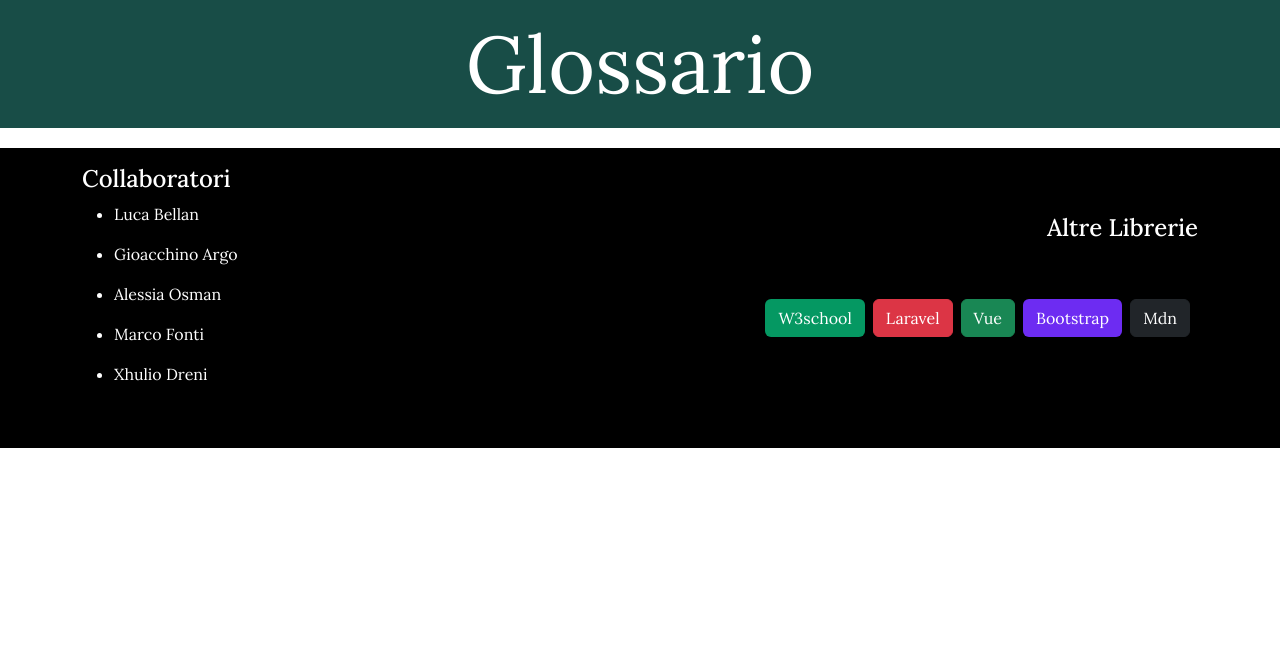
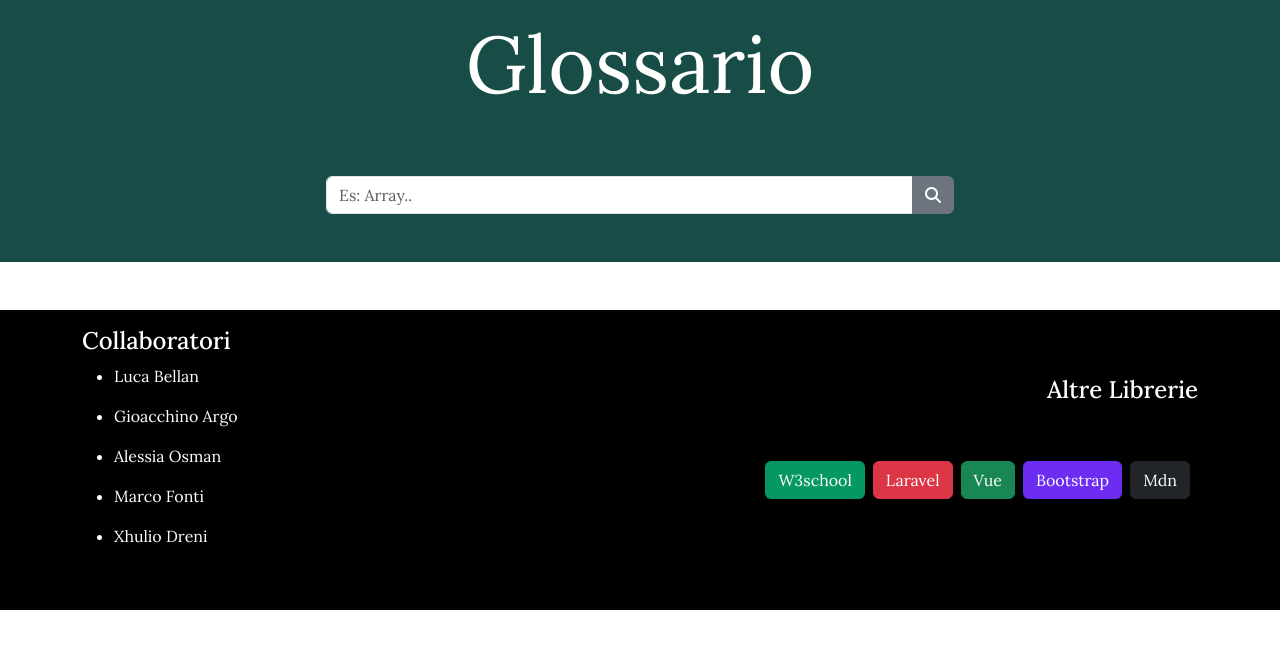
Before and after one commit to MarcoFonti/vue-glossario, a Vue app: page /words/1 in a window 1280 px wide. Shown: the top 648 px of the page. Built offline with nearby package versions, Linux system fonts and the light colour scheme; no server answers.

Commit message:
added search input

```diff
--- a/src/App.vue
+++ b/src/App.vue
@@ -4,10 +4,11 @@ import { store } from './data/store'
 import AppHeader from './components/AppHeader.vue';
 import AppFooter from './components/AppFooter.vue';
 import AppLoader from './components/AppLoader.vue';
+import AppJumbotron from './components/AppJumbotron.vue';
 
 export default {
   name: 'Glossario',
-  components: { AppHeader, AppLoader, AppFooter },
+  components: { AppHeader, AppLoader, AppFooter, AppJumbotron },
   data: () => ({
     store
   }),
@@ -16,6 +17,7 @@ export default {
 
 <template>
   <AppHeader />
+  <AppJumbotron />
   <main class="container my-2">
     <AppLoader v-if="store.isLoading" />
     <RouterView />
--- a/src/components/AppJumbotron.vue
+++ b/src/components/AppJumbotron.vue
@@ -2,7 +2,7 @@
 
 export default {
     name: 'AppJumbotron',
-    data:() => ({
+    data: () => ({
         search: ''
     }),
     emits: ['filter'],
@@ -10,15 +10,15 @@ export default {
 </script>
 
 <template>
-    <section id="jumbotron" class="mb-5 bg-success py-5">
+    <section id="jumbotron" class="mb-5 py-5">
         <div class="row h-100 d-flex justify-content-center align-items-center">
             <div class="col-6">
-            <h1 class="text-center text-light mb-5">Impara a programmare</h1>
                 <form>
                     <div class="input-group">
                         <input type="search" class="form-control" placeholder="Es: Array.." name="search"
                             v-model="search" @input="$emit('filter', search)">
-                    <button class="btn btn-secondary" type="submit"><i class="fa-solid fa-magnifying-glass"></i></button>
+                        <button class="btn btn-secondary" type="submit"><i
+                                class="fa-solid fa-magnifying-glass"></i></button>
                     </div>
                 </form>
             </div>
@@ -27,5 +27,7 @@ export default {
 </template>
 
 <style scoped>
-
+#jumbotron {
+    background-color: #184D47;
+}
 </style>
--- a/src/components/words/WordCard.vue
+++ b/src/components/words/WordCard.vue
@@ -31,7 +31,9 @@ export default {
 <template>
     <div class="card w-100 d-flex  my-3">
         <div class="card-header fw-semibold border-bottom-0 d-flex align-items-center justify-content-between">
-            {{ word.title }}
+            <h3>
+                {{ word.title }}
+            </h3>
             <RouterLink v-if="!isDetail" class="btn show-button"
                 :to="{ name: 'word-detail', params: { slug: word.slug } }"><i class="fa-solid fa-eye"></i>
             </RouterLink>
@@ -49,10 +51,6 @@ export default {
                 <span v-for="tag in word.tags" :key="tag.id" class="me-2 badge rounded-pill"
                     :class="`text-bg-${tag.color}`">{{ tag.label }}</span>
             </div>
-        </div>
-        <div class="card-footer fw-semibold border-top-0 d-flex align-items-center justify-content-between py-3">
-            <p class="m-0">By Team 4</p>
-            <p class="m-0">Pubblicato il {{ pubblicationDate }}</p>
         </div>
     </div>
 
```
Lines whose indentation alone changed are shown as unchanged.
